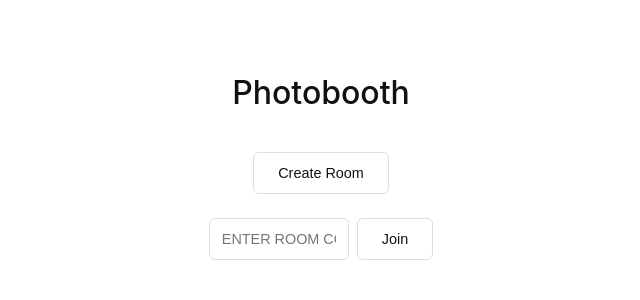
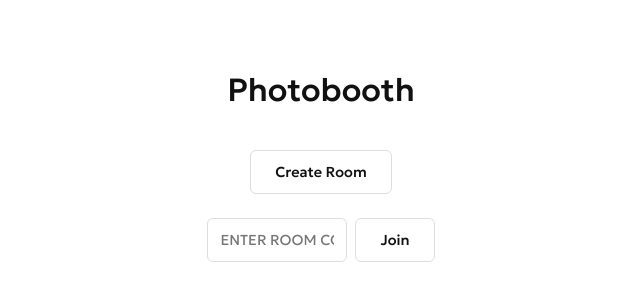
Before and after one commit to miguroi/photobooth, a website with bundled scripts: page client/index.html in a window 1280 px wide. Shown: the part 222-522 px from the top of the page, without its empty margins (319-959 px from the left). Built offline with nearby package versions, Linux system fonts and the light colour scheme; no server answers.

Commit message:
fix: changed font to geologica

```diff
--- a/client/index.html
+++ b/client/index.html
@@ -4,6 +4,9 @@
   <meta charset="UTF-8">
   <meta name="viewport" content="width=device-width, initial-scale=1.0">
   <title>Photobooth</title>
+  <link rel="preconnect" href="https://fonts.googleapis.com">
+  <link rel="preconnect" href="https://fonts.gstatic.com" crossorigin>
+  <link href="https://fonts.googleapis.com/css2?family=Geologica:wght@400;500&display=swap" rel="stylesheet">
   <link rel="stylesheet" href="styles.css">
 </head>
 <body>
--- a/client/styles.css
+++ b/client/styles.css
@@ -2,10 +2,11 @@
   box-sizing: border-box;
   margin: 0;
   padding: 0;
+  font-family: inherit;
 }
 
 body {
-  font-family: "SF Pro Display", -apple-system, sans-serif;
+  font-family: "Geologica", sans-serif;
   background: #fff;
   color: #111;
   min-height: 100vh;
```
